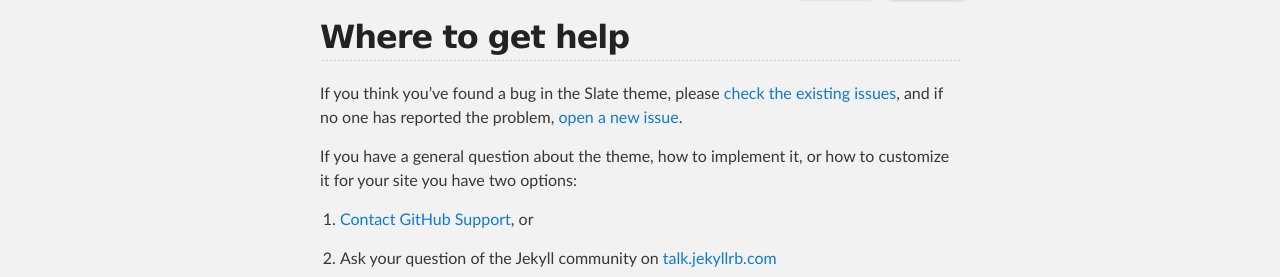
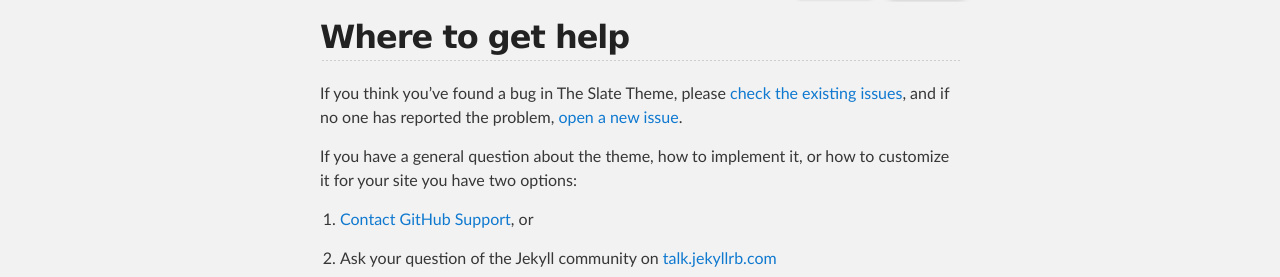
Before and after one commit to pages-themes/slate, a Jekyll site: the page built from docs/SUPPORT.md, in a window 1280 px wide. Shown: the part 247-524 px from the top of the page. Built offline with Jekyll 4.4.1, drawn with Linux system fonts in a browser that asks for light colours; our own code applies the rules of GitHub Pages for plain Markdown files; some of the changed lines change nothing that is shown.

Commit message:
Update docs/SUPPORT.md

```diff
--- a/docs/SUPPORT.md
+++ b/docs/SUPPORT.md
@@ -1,9 +1,9 @@
 ## Where to get help
 
-If you think you've found a bug in the Slate theme, please [check the existing issues](https://github.com/pages-themes/slate/issues), and if no one has reported the problem, [open a new issue](https://github.com/pages-themes/slate/issues/new).
+If you think you've found a bug in The Slate Theme, please [check the existing issues](https://github.com/pages-themes/slate/issues), and if no one has reported the problem, [open a new issue](https://github.com/pages-themes/slate/issues/new).
 
 If you have a general question about the theme, how to implement it, or how to customize it for your site  you have two options:
 
-1. [Contact GitHub Support](https://github.com/contact?form%5Bsubject%5D=GitHub%20Pages), or
+1. [Contact GitHub Support](https://github.com/contact?form%5Bsubject%5D=GitHub%20Pages%20theme%20pages-themes/slate), or
 
 2. Ask your question of the Jekyll community on [talk.jekyllrb.com](https://talk.jekyllrb.com/)
```
